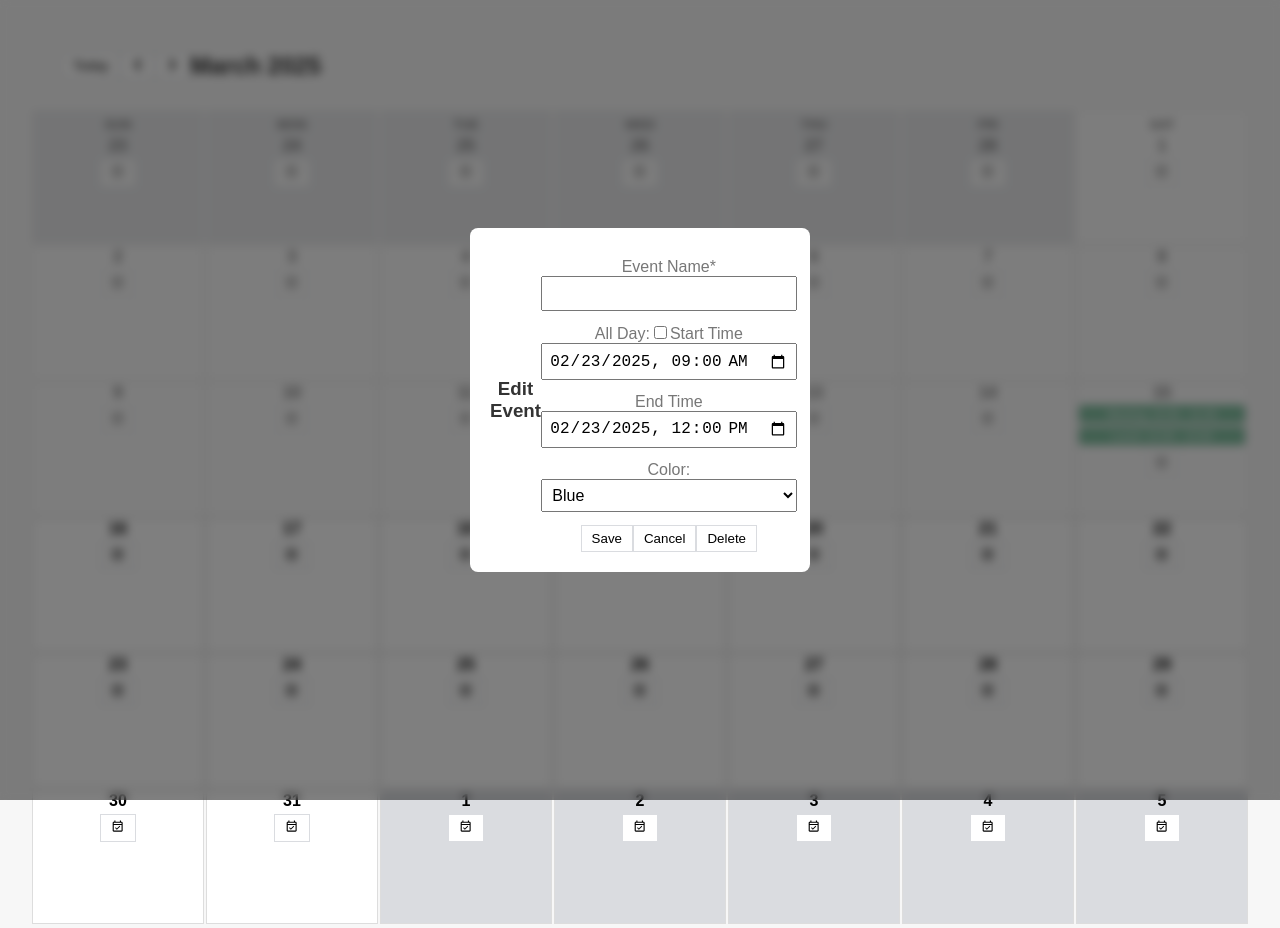
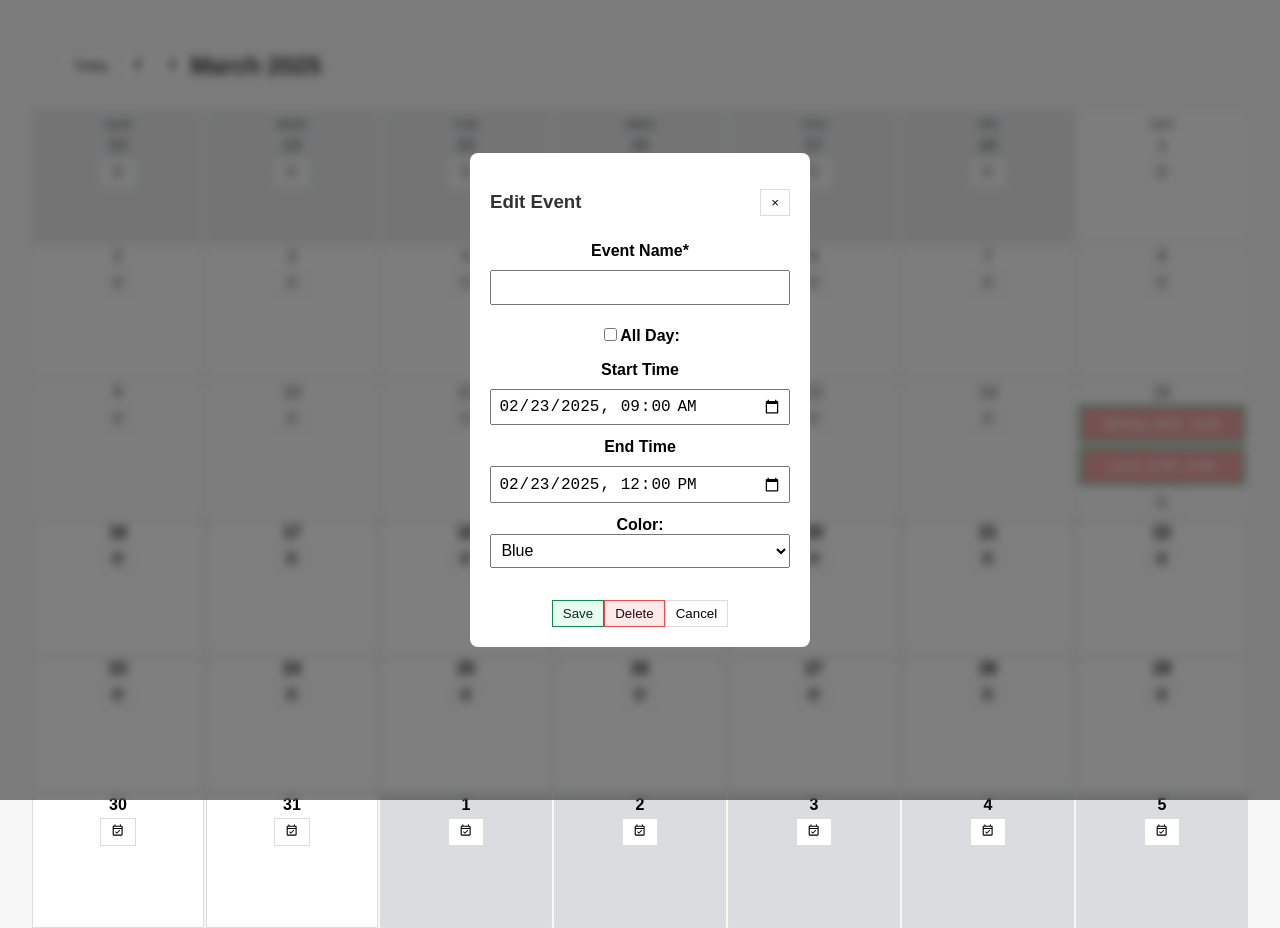
Before and after one commit to SantiagoYanezFerreiro/google-calendar-clone, a React (Vite) app: page / in a window 1280 px wide. Both pictures are taken after a click on the button 117 px from the left and 172 px from the top of the page. Built offline with nearby package versions, Linux system fonts and the light colour scheme.

Commit message:
styled modals

```diff
--- a/src/components/EventModal.tsx
+++ b/src/components/EventModal.tsx
@@ -133,7 +133,15 @@ const EventModal: React.FC<EventModalProps> = ({
     >
       <div className="modal-content">
         <div className="modal-header">
-          <h3>{event ? "Edit Event" : "Create Event"}</h3>
+          <h3>{event ? "Edit Event" : "Add Event"}</h3>
+          <button
+            onClick={handleClose}
+            className="close-button"
+            aria-label="Close Modal"
+          >
+            &times;
+          </button>
+        </div>
         <div className="modal-body">
           <label htmlFor="eventName">
             Event Name<span>*</span>
@@ -146,15 +154,19 @@ const EventModal: React.FC<EventModalProps> = ({
             required
           />
 
-            <label>All Day:</label>
+          <div className="all-day-container">
+            <label>
               <input
                 type="checkbox"
                 name="allDay"
                 checked={eventData.allDay}
                 onChange={handleAllDayChange}
               />
+              All Day:
+            </label>
+          </div>
 
-            <label>Start Time</label>
+          <label htmlFor="startTime">Start Time</label>
           <input
             type="datetime-local"
             name="startTime"
@@ -164,7 +176,7 @@ const EventModal: React.FC<EventModalProps> = ({
             required={!eventData.allDay}
           />
 
-            <label>End Time</label>
+          <label htmlFor="endTime">End Time</label>
           <input
             type="datetime-local"
             name="endTime"
@@ -174,12 +186,8 @@ const EventModal: React.FC<EventModalProps> = ({
             required={!eventData.allDay}
           />
 
-            <label>Color:</label>
-            <select
-              name="color"
-              value={eventData.color}
-              onChange={handleChange}
-            >
+          <label htmlFor="color">Color:</label>
+          <select name="color" value={eventData.color} onChange={handleChange}>
             <option
               value="hsl(0, 75%, 60%)"
               style={{ color: "hsl(0, 75%, 60%)" }}
@@ -203,16 +211,17 @@ const EventModal: React.FC<EventModalProps> = ({
           {error && <p className="error">{error}</p>}
 
           <div className="modal-footer">
-              <button onClick={handleSave}>Save</button>
-              <button
-                onClick={handleClose}
-                className="close-button"
-                aria-label="Close Modal"
-              >
+            <button onClick={handleSave} className="save">
+              {event ? "Save" : "Add"}
+            </button>
+            {event && (
+              <button onClick={handleDelete} className="delete">
+                Delete
+              </button>
+            )}
+            <button onClick={handleClose} className="close-button">
               Cancel
             </button>
-              {event && <button onClick={handleDelete}>Delete</button>}
-            </div>
           </div>
         </div>
       </div>
--- a/src/components/OverflowModal.tsx
+++ b/src/components/OverflowModal.tsx
@@ -32,9 +32,13 @@ const OverflowModal: React.FC<OverflowModalProps> = ({
 
   return (
     <div className={`modal ${isClosing ? "modal-closing" : ""}`}>
-      <div className="modal-content"></div>
-      <div className="modal-header">
-        <h3>Events on {selectedDay.toDateString()}</h3>
+      <div className="modal-content">
+        <div className="modal-header">
+          <h3>Events on {format(selectedDay, "MMMM d, yyyy")}</h3>
+          <button onClick={handleClose} className="close-button">
+            &times;
+          </button>
+        </div>
         <div className="modal-body">
           {eventsForDay.map((event, index) => (
             <div
@@ -49,12 +53,21 @@ const OverflowModal: React.FC<OverflowModalProps> = ({
               }}
               aria-label={`Edit Event ${event.name}`}
             >
-              <p>
-                {event.name} - {format(new Date(event.startTime), "HH:mm")}
+              <p className="event-name-time">
+                <span className="event-name">{event.name}:</span>
+                {"  "}
+                <span className="event-time">
+                  {format(new Date(event.startTime), "HH:mm")} -{" "}
+                  {format(new Date(event.endTime), "HH:mm")}
+                </span>
               </p>
             </div>
           ))}
-          <button onClick={handleClose}>Close</button>
+        </div>
+        <div className="modal-footer">
+          <button onClick={handleClose} className="close-button">
+            Close
+          </button>
         </div>
       </div>
     </div>
--- a/src/styles.css
+++ b/src/styles.css
@@ -131,6 +131,17 @@ button.delete:hover {
   max-width: 90%;
 }
 
+.modal-content label {
+  color: black;
+  font-weight: bold;
+  margin-bottom: 20px;
+}
+
+.modal-content input {
+  margin-top: 10px;
+  margin-bottom: 10px;
+}
+
 .modal-closing {
   opacity: 0;
 }
@@ -147,8 +158,8 @@ button.delete:hover {
 
 .modal-footer {
   display: flex;
-  align-items: center;
   justify-content: center;
+  margin-top: 20px;
 }
 
 .modal input[type="text"],
@@ -171,6 +182,10 @@ button.delete:hover {
   align-items: center;
 }
 
+.all-day-container {
+  margin-bottom: 10px;
+}
+
 .error {
   color: red;
   margin-top: 10px;
@@ -183,6 +198,7 @@ button.delete:hover {
   border-radius: 4px;
   color: white;
   overflow: hidden;
+  cursor: pointer;
 }
 
 .event p {
@@ -192,6 +208,14 @@ button.delete:hover {
 
 .event-time {
   margin-left: 5px;
+}
+
+.event-name-time {
+  background-color: hsl(0, 75%, 60%); /* Red Event */
+  padding: 10px;
+  color: white;
+  font-weight: bold;
+  cursor: pointer;
 }
 
 .event.red {
```
Lines whose indentation alone changed are shown as unchanged.
